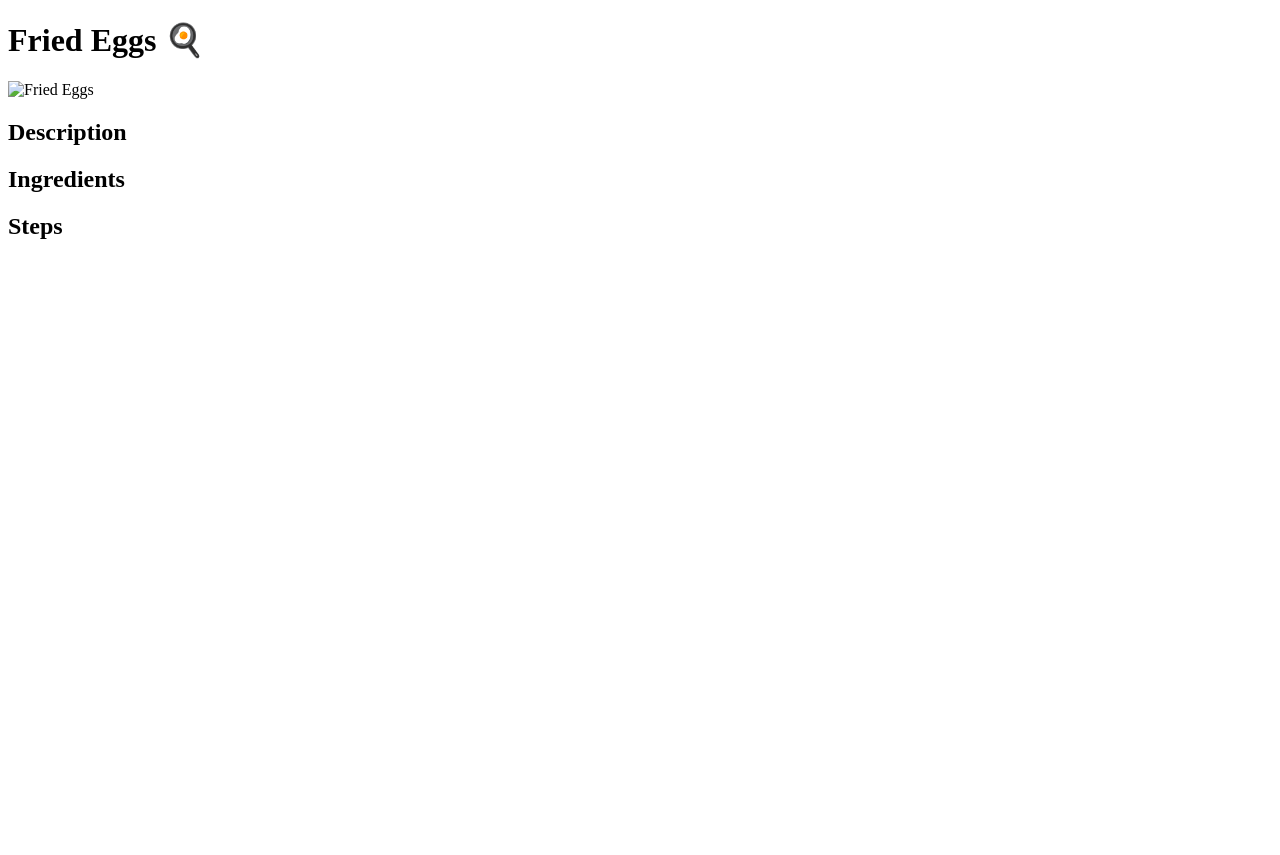
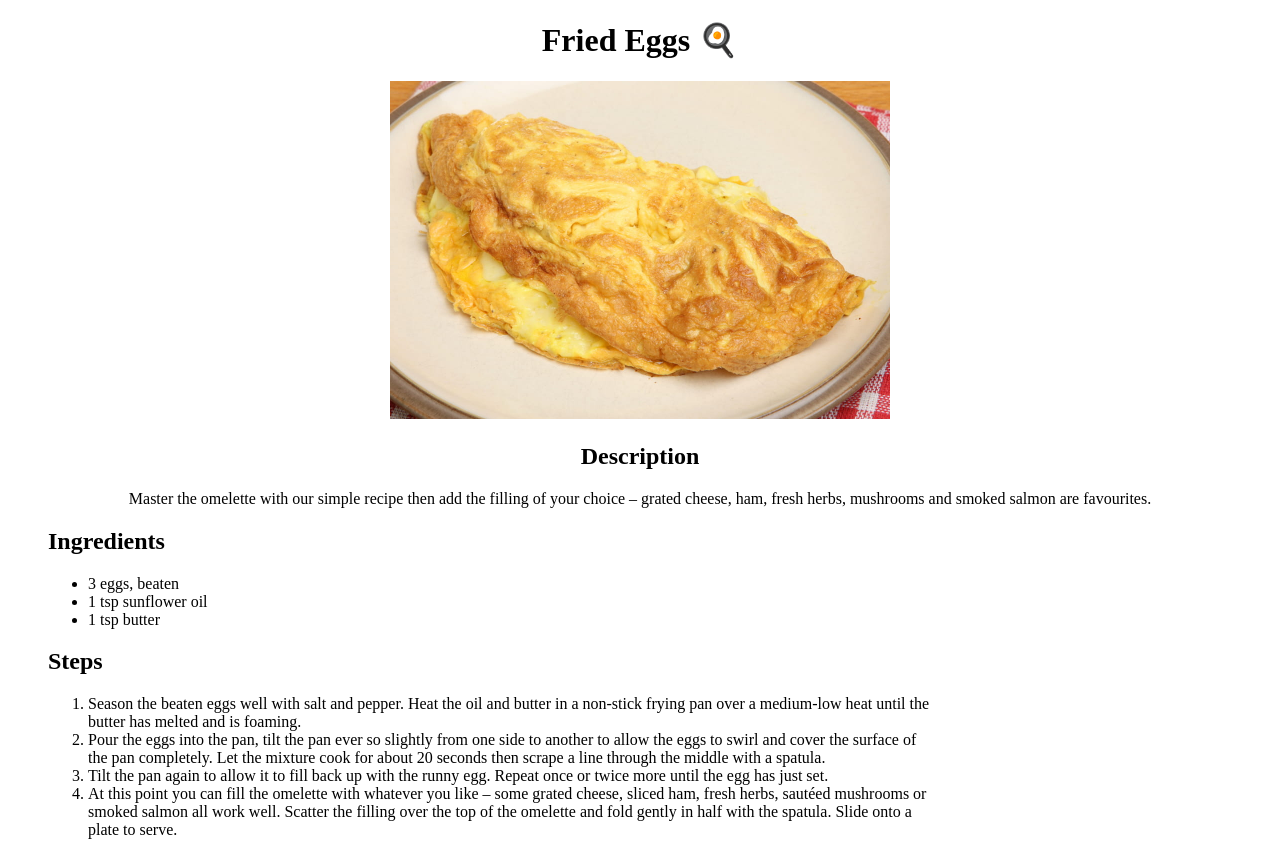
Before and after one commit to sernamalala/The-Odin-Project---Serna, a plain HTML site: page FOUNDATIONS/odin-recipes/recipes./fried-eggs.html in a window 1280 px wide. Before the commit the page ends 800 px from the top, so only its background shows below. Drawn offline with Linux system fonts and the light colour scheme.

Commit message:
completed recipes pages

```diff
--- a/FOUNDATIONS/odin-recipes/recipes./fried-eggs.html
+++ b/FOUNDATIONS/odin-recipes/recipes./fried-eggs.html
@@ -4,23 +4,33 @@
     <meta charset="UTF-8">
     <meta name="viewport" content="width=device-width, initial-scale=1.0">
     <title>Two Min Noodles</title>
+    <link rel="stylesheet" href="./recipes.css">
 </head>
 <body>
     <h1>Fried Eggs 🍳</h1>
 
-    <img src="" alt="Fried Eggs" width="500px">
+    <div>
+        <img src="./images/Omelette.jpg" alt="Fried Eggs" width="500px">
 
     <h2>Description</h2>
     <p>
-
+        Master the omelette with our simple recipe then add the filling of your choice – grated cheese, ham, fresh herbs, mushrooms and smoked salmon are favourites.
     </p>
+    </div>
+  <section>
     <h2>Ingredients</h2>
     <ul>
-
+        <li>3 eggs, beaten</li>
+        <li>1 tsp sunflower oil</li>
+        <li>1 tsp butter</li>
     </ul>
     <h2>Steps</h2>
     <ol>
-
+        <li>Season the beaten eggs well with salt and pepper. Heat the oil and butter in a non-stick frying pan over a medium-low heat until the butter has melted and is foaming.</li>
+        <li>Pour the eggs into the pan, tilt the pan ever so slightly from one side to another to allow the eggs to swirl and cover the surface of the pan completely. Let the mixture cook for about 20 seconds then scrape a line through the middle with a spatula.</li>
+        <li>Tilt the pan again to allow it to fill back up with the runny egg. Repeat once or twice more until the egg has just set.</li>
+        <li>At this point you can fill the omelette with whatever you like – some grated cheese, sliced ham, fresh herbs, sautéed mushrooms or smoked salmon all work well. Scatter the filling over the top of the omelette and fold gently in half with the spatula. Slide onto a plate to serve.</li>
     </ol>
+  </section>
 </body>
 </html>
--- /dev/null
+++ b/FOUNDATIONS/odin-recipes/recipes./recipes.css
@@ -0,0 +1,8 @@
+
+h1,div{
+    text-align: center;
+}
+section{
+    width: 70%;
+    margin-left: 40px;
+}
--- /dev/null
+++ b/FOUNDATIONS/odin-recipes/styles.css
@@ -0,0 +1,9 @@
+body{
+    display: flex;
+    flex-direction: column;
+    text-align: center;
+}
+
+a{
+    padding: 5px;
+}
```
Also changed, not shown: FOUNDATIONS/odin-recipes/index.html (+1 -0 lines), FOUNDATIONS/odin-recipes/recipes./2-min-noodle.html (+14 -4 lines), FOUNDATIONS/odin-recipes/recipes./tuna-salad.html (+6 -1 lines), FOUNDATIONS/odin-recipes/recipes./images/2-minute-noodles.jpg (added), FOUNDATIONS/odin-recipes/recipes./images/Omelette.jpg (added).
